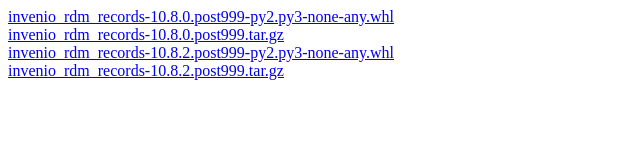
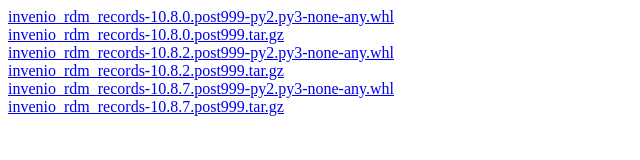
Before and after one commit to oarepo/pypi, a plain HTML site: page packages/simple/invenio-rdm-records/index.html in a window 1280 px wide. Shown: the whole page, without its empty margins (0-640 px from the left). Drawn offline with Linux system fonts and the light colour scheme.

Commit message:
[invenio-integration-tests] adding package invenio-rdm-records version 10.8.7 to the pypi

```diff
--- a/packages/simple/invenio-rdm-records/index.html
+++ b/packages/simple/invenio-rdm-records/index.html
@@ -3,4 +3,6 @@
 <a href="../../invenio_rdm_records-10.8.0.post999.tar.gz">invenio_rdm_records-10.8.0.post999.tar.gz</a></br>
 <a href="../../invenio_rdm_records-10.8.2.post999-py2.py3-none-any.whl">invenio_rdm_records-10.8.2.post999-py2.py3-none-any.whl</a></br>
 <a href="../../invenio_rdm_records-10.8.2.post999.tar.gz">invenio_rdm_records-10.8.2.post999.tar.gz</a></br>
+<a href="../../invenio_rdm_records-10.8.7.post999-py2.py3-none-any.whl">invenio_rdm_records-10.8.7.post999-py2.py3-none-any.whl</a></br>
+<a href="../../invenio_rdm_records-10.8.7.post999.tar.gz">invenio_rdm_records-10.8.7.post999.tar.gz</a></br>
 </body></html>
```
Also changed, not shown: 2 other files.
